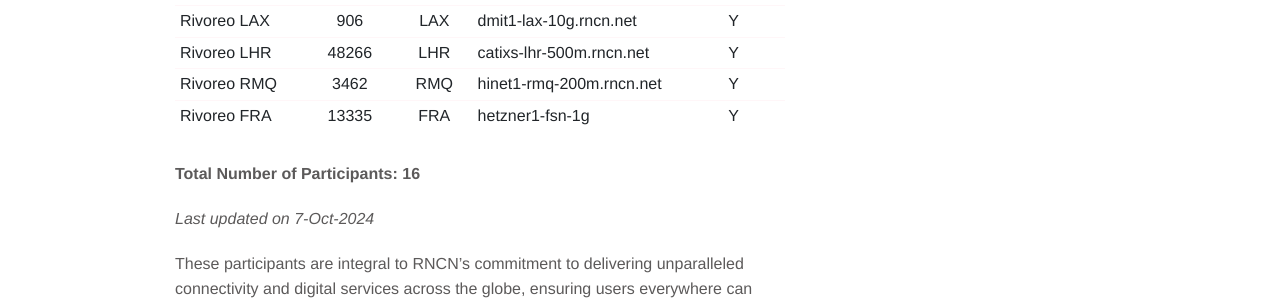
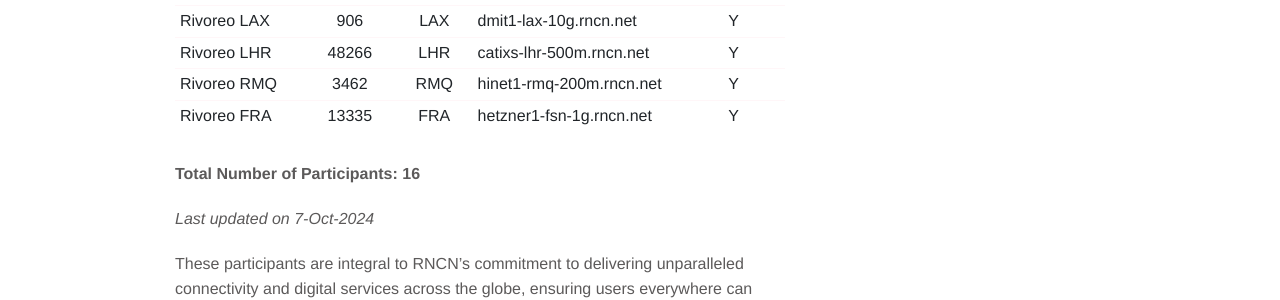
Before and after one commit to JohnnySun/rncn, a Jekyll site: the page built from participants.md, in a window 1280 px wide. Shown: the part 1208-1508 px from the top of the page. Built offline with Jekyll 4.4.1, drawn with Linux system fonts in a browser that asks for light colours.

Commit message:
update participants

```diff
--- a/participants.md
+++ b/participants.md
@@ -27,7 +27,7 @@ Here is a detailed list of our participants and their locations, representing th
 | Rivoreo LAX           | 906           | LAX          | dmit1-lax-10g.rncn.net            | Y                |
 | Rivoreo LHR           | 48266         | LHR          | catixs-lhr-500m.rncn.net          | Y                |
 | Rivoreo RMQ           | 3462          | RMQ          | hinet1-rmq-200m.rncn.net          | Y                |
-| Rivoreo FRA           | 13335         | FRA          | hetzner1-fsn-1g                   | Y                |
+| Rivoreo FRA           | 13335         | FRA          | hetzner1-fsn-1g.rncn.net          | Y                |
 
 
 **Total Number of Participants: 16**
```
